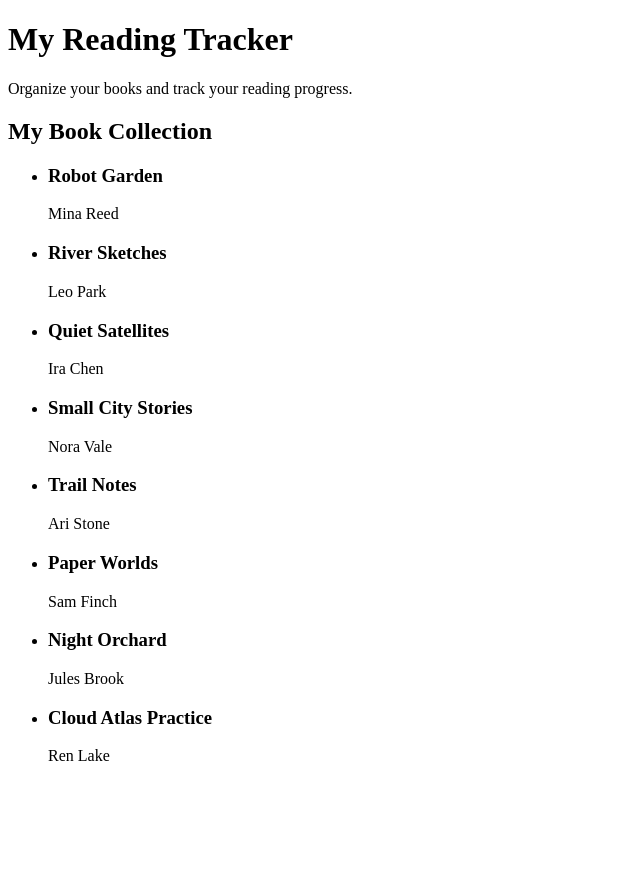
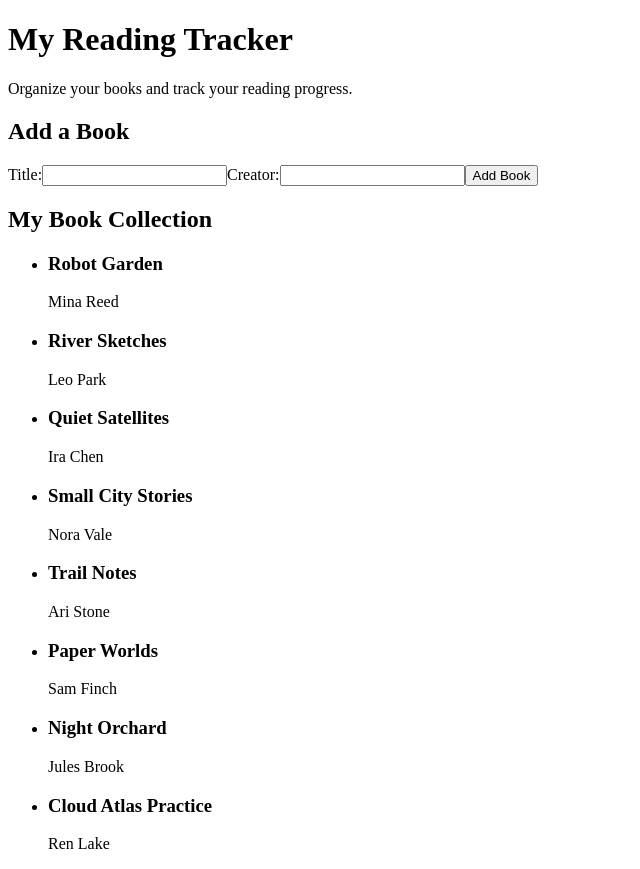
Before and after one commit to thomOsaurus/cs300-assignment-4, a React (Vite) app: page / in a window 1280 px wide. Shown: the whole page, without its empty margins (0-640 px from the left). Before the commit the page ends 800 px from the top, so only its background shows below. Built offline with nearby package versions, Linux system fonts and the light colour scheme.

Commit message:
Implement Add Book form with validation and state updates

```diff
--- a/src/App.jsx
+++ b/src/App.jsx
@@ -3,12 +3,21 @@ import Header from "./Header";
 import { useState } from "react";
 import startingBooks from "../data/books.json";
 import BookList from "./BookList";
+import BookForm from "./BookForm";
 export default function App() {
 //Main application for the Reading Tracker
   const [books, setBooks] = useState(startingBooks);
+  function addBook(newBook) {
+    const book = {
+      ...newBook,
+      id: crypto.randomUUID(),
+    };
+    setBooks((prevBooks) => [...prevBooks, book]);
+  }
   return (
     <main>
       <Header />
+     <BookForm onAddBook={addBook} />
       <BookList books={books} />
     </main>
   );
--- /dev/null
+++ b/src/BookForm.jsx
@@ -0,0 +1,53 @@
+import { useState } from "react";
+
+export default function BookForm({onAddBook}) {
+  const [title, setTitle] = useState("");
+  const [creator, setCreator] = useState("");
+  const [errors, setErrors] = useState({});
+
+function handleSubmit(event) {
+    event.preventDefault();
+
+  const newErrors = {};
+  if (!title.trim()) {
+    newErrors.title = "Title is required.";
+  }
+    if (!creator.trim()) {
+      newErrors.creator = "Creator is required.";
+    }
+  setErrors(newErrors);
+
+    if (Object.keys(newErrors).length > 0) {
+        return;
+    }
+
+    onAddBook({ title: title.trim(), creator: creator.trim()});
+    setTitle("");
+    setCreator("");
+    setErrors({});
+  }
+
+    return (
+        <form onSubmit={handleSubmit} noValidate>
+            <h2>Add a Book</h2>
+
+            <label htmlFor="book-title">Title:</label>
+            <input
+                id="book-title"
+                value={title}
+                onChange={(e) => setTitle(e.target.value)}
+            />
+            {errors.title && <p className="error">{errors.title}</p>}
+
+            <label htmlFor="book-creator">Creator:</label>
+            <input
+                id="book-creator"
+                value={creator}
+                onChange={(e) => setCreator(e.target.value)}
+            />
+            {errors.creator && <p className="error">{errors.creator}</p>}
+
+            <button type="submit">Add Book</button>
+        </form>
+    );
+}
```
